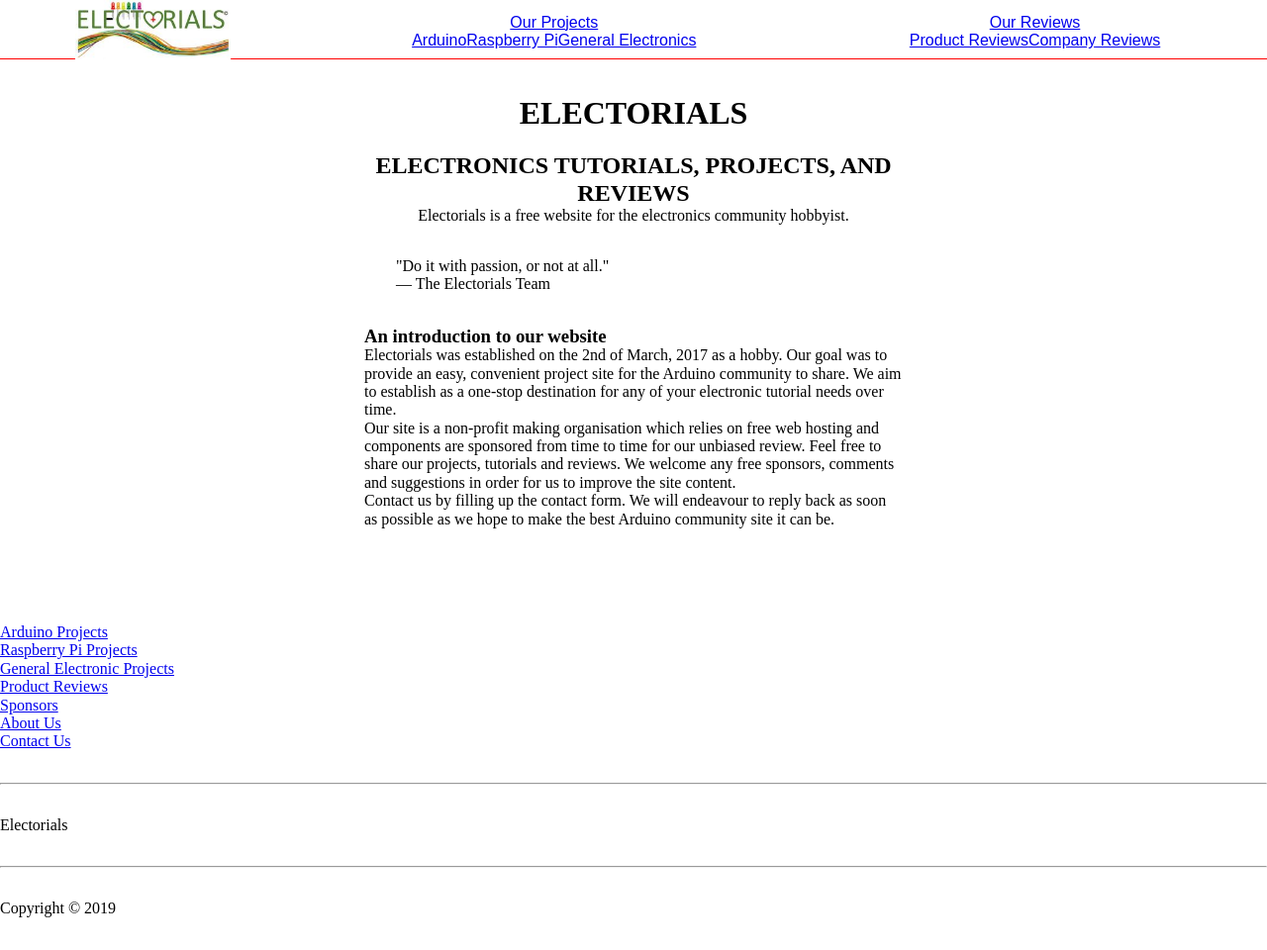
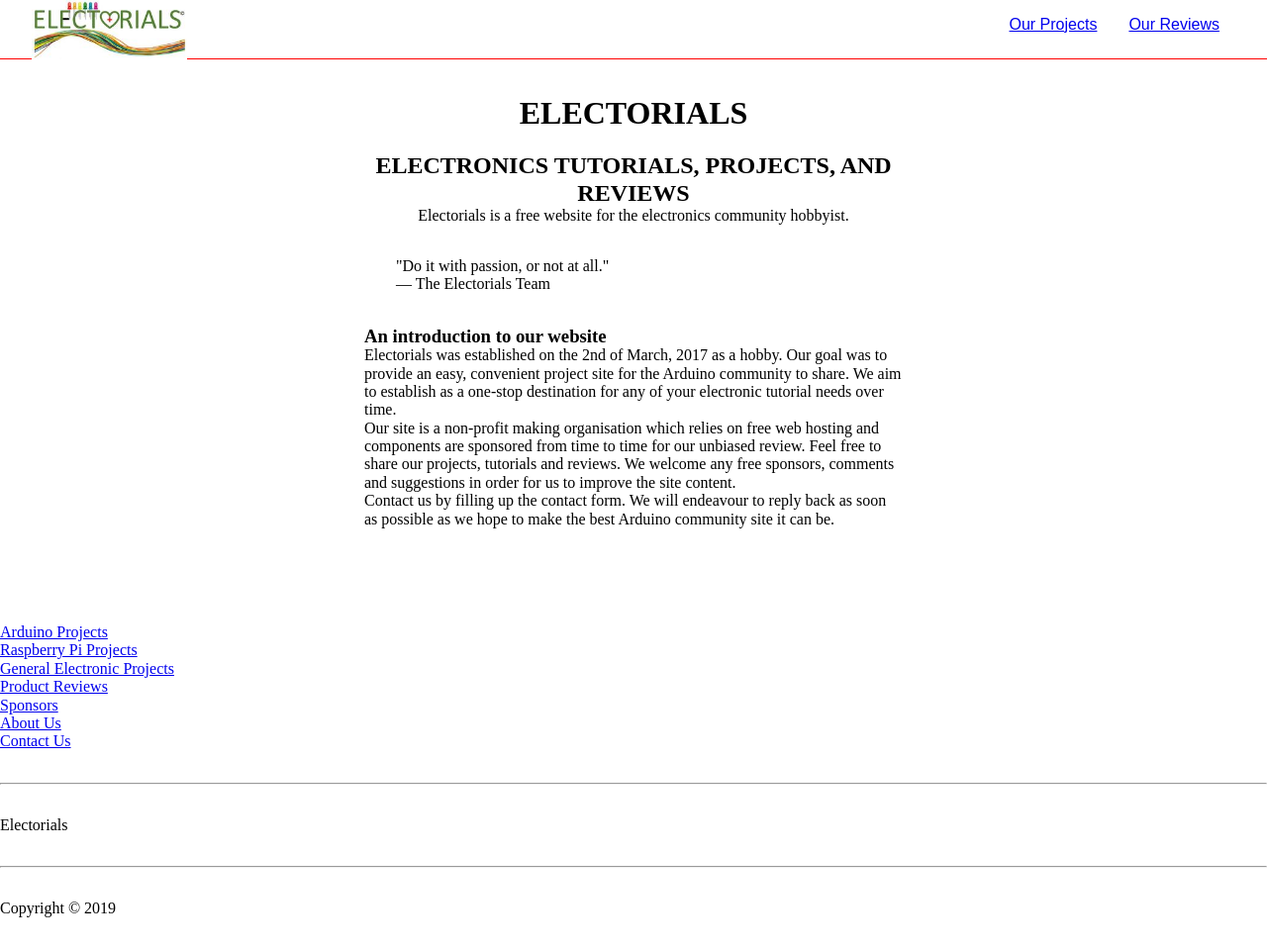
Before and after one commit to Electorials/electorials.github.io, a Jekyll site: the page built from index.html, in a window 1280 px wide and 960 px high. Shown: the whole window at 99% size. Built offline with Jekyll 4.4.1, drawn with Linux system fonts in a browser that asks for light colours.

Commit message:
Refined navbar a bit
Giving the navbar some polish! Also a bit of accessibility, both thanks to this page: https://css-tricks.com/solved-with-css-dropdown-menus/

```diff
--- a/_data/navigation.yml
+++ b/_data/navigation.yml
@@ -34,7 +34,7 @@
 # For nav.html in the _includes folder.
 mainnav:
     - name: Our Projects
-      class: projects navlink
+      class: projects menu-item
       link: /projects
       subitems:
           - name: Arduino
@@ -45,7 +45,7 @@ mainnav:
             link: /projects/general-electronics
 
     - name: Our Reviews
-      class: reviews navlink
+      class: reviews menu-item
       link: /review
       subitems:
           - name: Product Reviews
--- a/_includes/nav.html
+++ b/_includes/nav.html
@@ -9,14 +9,14 @@
     </ul>
 </nav> -->
 
-<nav>
-    <ul>
-        <a href="/"><img id="logo" src="/assets/img/electorials-logo.jpeg"></a>
+<nav role="navigation">
+    <a href="/" id="logo"><img src="/assets/img/electorials-logo.jpeg"></a>
+    <ul class="menu">
         {% for item in site.data.navigation.mainnav %}
-        <li class="{{ item.class }}">
+        <li class="{{ item.class }}"aria-haspopup="true">
             <a href="{{ item.link }}">{{ item.name }}</a>
             {% if item.subitems[0] %}
-                <ul>
+                <ul class="dropdown" aria-label="submenu">
                 {% for subitem in item.subitems %}
                     <li>
                         <a href="{{ subitem.link }}">{{ subitem.name }}</a>
--- a/assets/css/styles.css
+++ b/assets/css/styles.css
@@ -14,11 +14,26 @@ nav {
 
     background-color: white;
     border-bottom: 1px solid red;
+
+    font-family: 'Monteserrat', sans-serif;
+    text-align: center;
 }
 
-nav ul {
+#logo {
+    float: left;
+    margin-left: 2em;
+}
+
+#logo img {
+    max-height: var(--nav-height);
+    display: inline;
+}
+
+/*** Dropdown menu ***/
+nav ul.menu {
     list-style-type: none;
-    /* line-height: var(--nav-height); */
+    float: right;
+    margin-right: 2em;
 
     display: -webkit-box;
     display: -ms-flexbox;
@@ -28,35 +43,52 @@ nav ul {
     align-items: center;
 }
 
-#logo {
-    max-height: var(--nav-height);
-    display: inline;
+nav ul li {
+    padding: 1rem;
+    position: relative;
+    list-style: none;
 }
 
-nav ul li {
-    /* line-height: var(--nav-height); */
-    /* font-family: 'Monteserrat', sans-serif;
-    text-align: center; */
+li:hover {
+    cursor: pointer;
 }
-/* ``.navlink` is `nav ul li a` */
-.navlink {
-    /* display: inline; */
+
+.menu-item:hover {
+    background-color: #e2e2e2;
+}
+
+.dropdown li:hover {
+    background: #a2a2a2;
+}
+
+nav .menu .menu-item .dropdown {
+    visibility: hidden;
+    opacity: 0;
+    position: absolute;
+    margin-top: 1rem;
+    left: 0;
+    display: none;
+    background: #e2e2e2;
+}
+
+nav .menu .menu-item:hover > .dropdown,
+nav .menu .menu-item .dropdown:hover {
+    visibility: visible;
+    opacity: 1;
     display: block;
-    /* margin-top: 2em; */
+}
 
-    /* line-height: var(--nav-height); */
-    padding: 0em 2em;
-    text-decoration: none;
-    height: 100%;
+nav .menu .menu-item .dropdown li {
+    clear: both;
+    width: 100%;
+}
 
+nav ul.dropdown li.menu-item {
     font-family: 'Monteserrat', sans-serif;
     text-align: center;
 }
 
-.navlink:hover {
-    background-color: green;
-}
-
+/***** Main content rules *****/
 main {
     max-width: 38rem;
     padding: 4rem 2rem 2rem;
```
